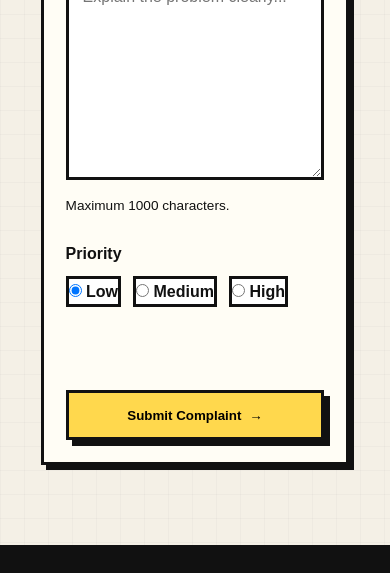
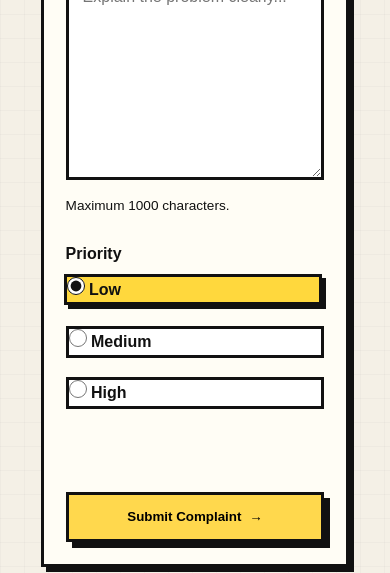
Before and after one commit to rishikeshdev-code/CampusFix, a website: page public/complaint.html in a window 390 px wide. Shown: the part 1258-1831 px from the top of the page. Drawn offline with Linux system fonts and the light colour scheme.

Commit message:
style: polish priority box sizing, remove redundant media query, and add selected state styling

```diff
--- a/public/css/style.css
+++ b/public/css/style.css
@@ -715,31 +715,46 @@ footer p {
 
 .priority-options {
     display: flex;
-    gap: 12px;
-    flex-wrap: wrap;
+    gap: 14px;
+    width: 100%;
 }
 
 
 .priority-option {
+    flex: 1;
     display: flex;
     align-items: center;
-    gap: 8px;
-    padding: 12px 16px;
+    justify-content: center;
+    gap: 10px;
+    padding: 14px 18px;
     border: 3px solid #111;
     background: #fff;
     cursor: pointer;
     font-weight: 700;
+    transition: background 0.15s ease, transform 0.15s ease;
+    user-select: none;
 }
 
 
 .priority-option:hover {
     background: #ffd83d;
+    transform: translate(-2px, -2px);
+    box-shadow: 4px 4px 0 #111;
+}
+
+.priority-option:has(input:checked) {
+    background: #ffd83d;
+    box-shadow: 4px 4px 0 #111;
+    transform: translate(-2px, -2px);
 }
 
 
 .priority-option input {
-    width: auto;
+    width: 18px;
+    height: 18px;
     margin: 0;
+    cursor: pointer;
+    accent-color: #111;
     box-shadow: none !important;
     outline: none !important;
 }
@@ -1027,6 +1042,11 @@ footer p {
         box-shadow: 5px 5px 0 #111;
     }
 
+    .priority-options {
+        flex-direction: column;
+        gap: 10px;
+    }
+
     .password-wrapper {
         display: block;
     }
@@ -1060,19 +1080,3 @@ footer p {
     }
 
 }
-
-
-/* ================= REDUCED MOTION ================= */
-
-@media (prefers-reduced-motion: reduce) {
-
-    *,
-    *::before,
-    *::after {
-        scroll-behavior: auto !important;
-        animation-duration: 0.01ms !important;
-        animation-iteration-count: 1 !important;
-        transition-duration: 0.01ms !important;
-    }
-
-}
```
